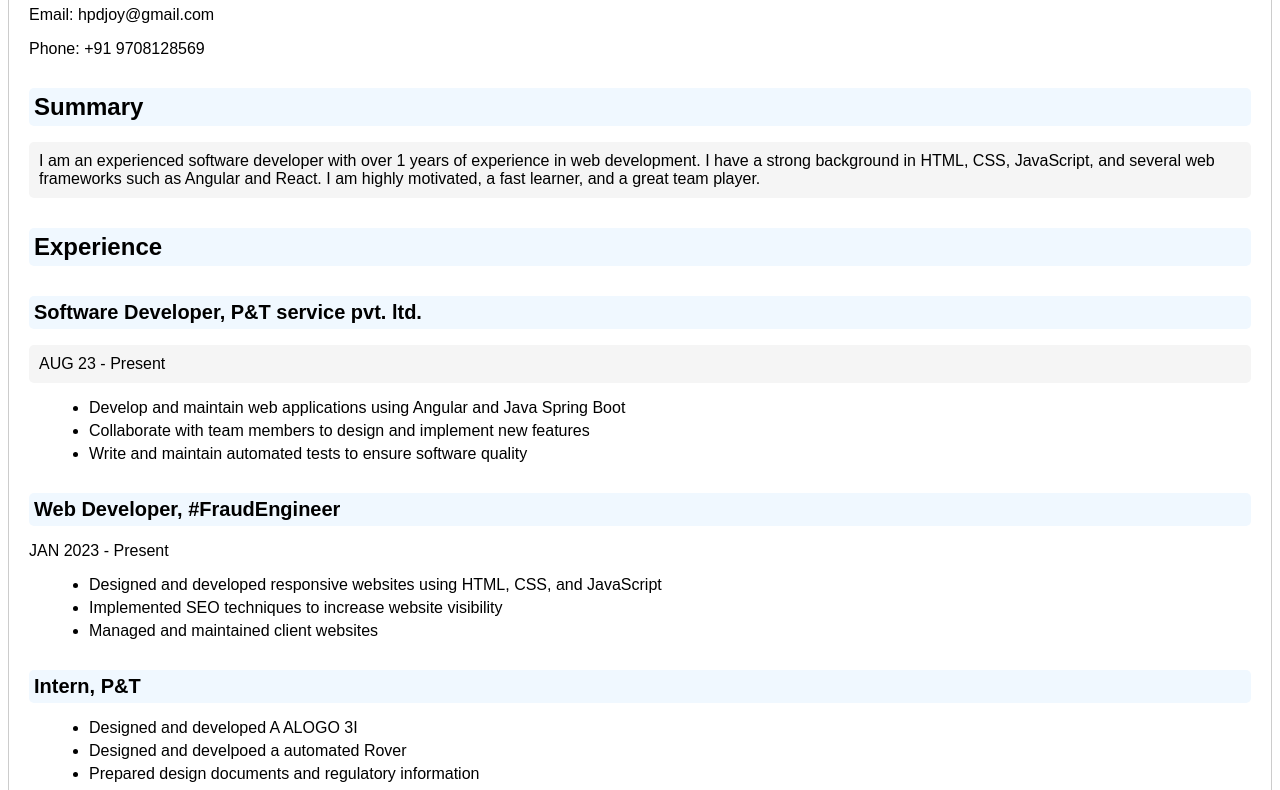
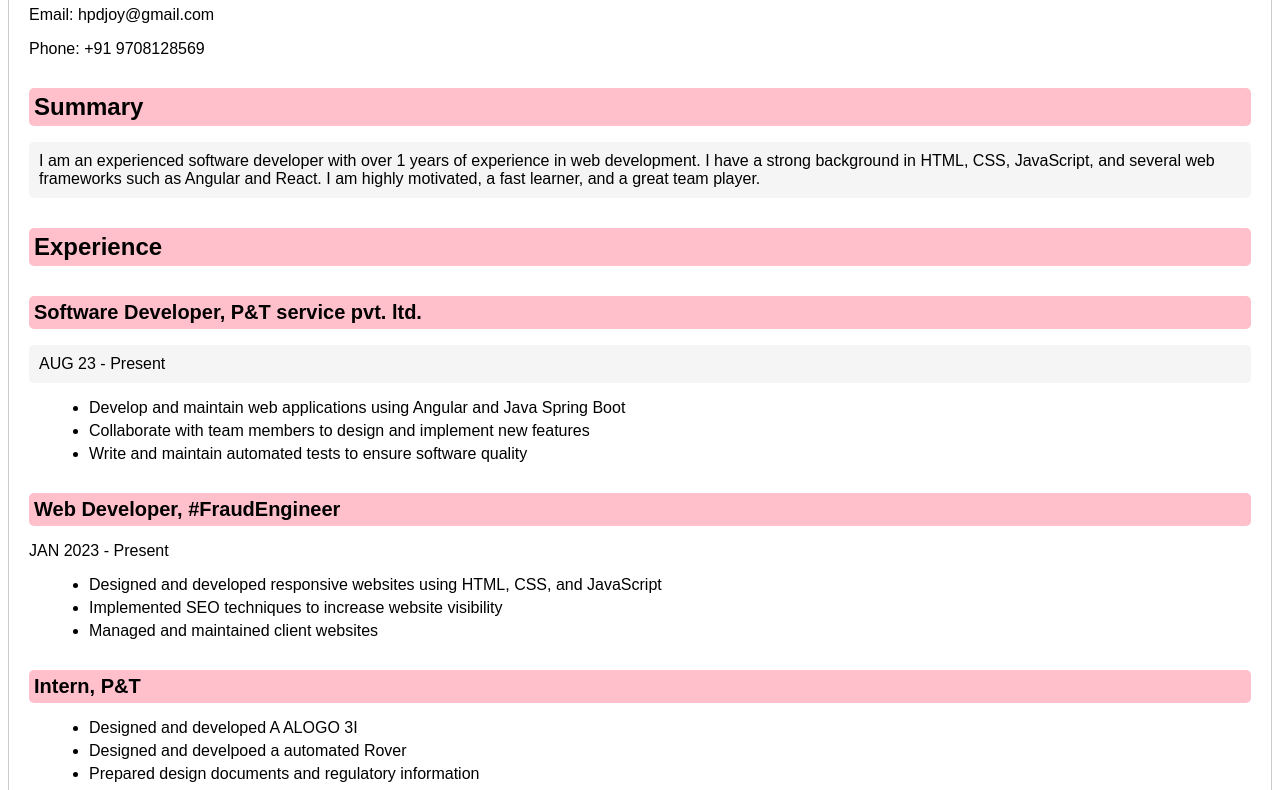
Before and after one commit to Hpdjoy/cv, a plain HTML site: page index.html in a window 1280 px wide. Shown: the part 121-911 px from the top of the page. Drawn offline with Linux system fonts and the light colour scheme.

Commit message:
Update style.css

```diff
--- a/style.css
+++ b/style.css
@@ -47,7 +47,7 @@ body {
 
 /* Add a light blue background color to the headings */
 h1, h2, h3 {
-  background-color: #f0f8ff;
+  background-color: #FFC0CB;
   padding: 5px;
   border-radius: 5px;
 }
```
